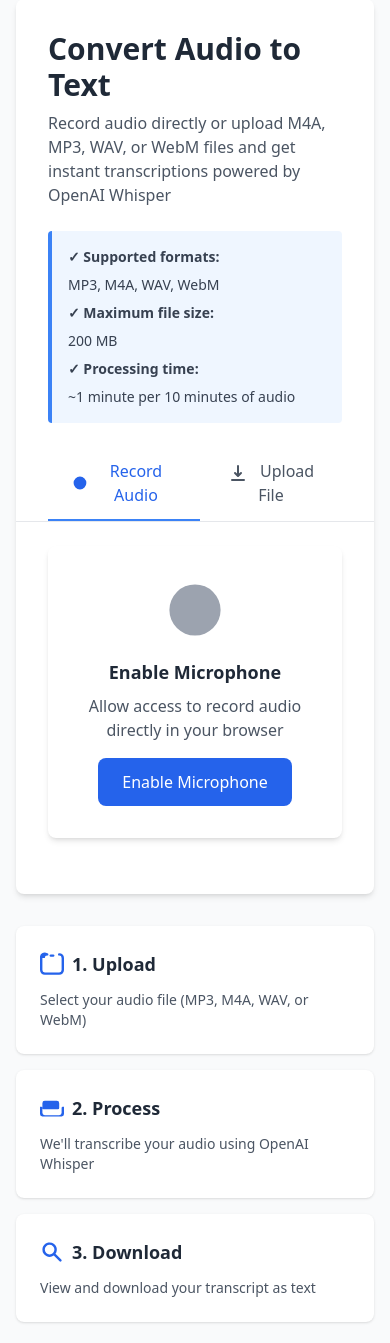
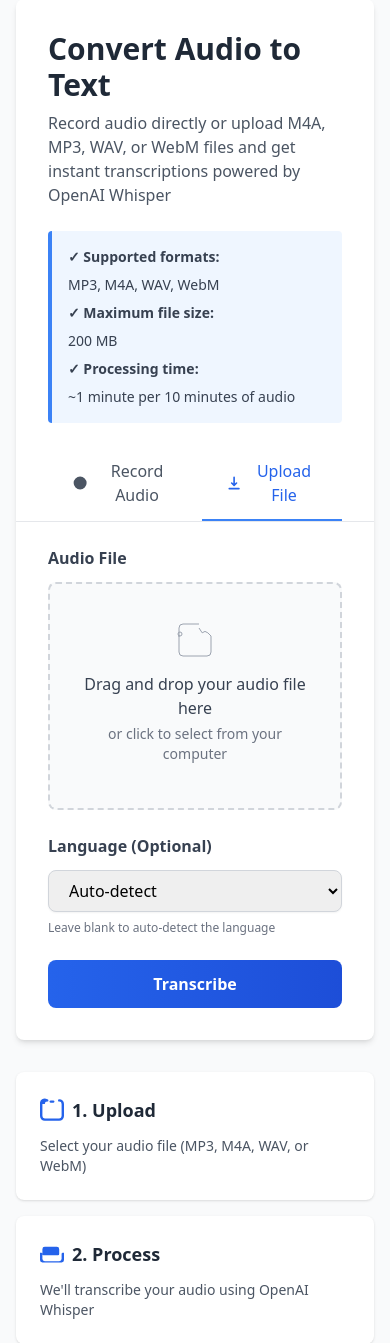
Before and after one commit to mike576/cikkiro, a Flask app: page / in a window 390 px wide. Shown: the part 177-1520 px from the top of the page. Run offline with Flask 3, Linux system fonts and the light colour scheme; the visitor is signed in with stand-in values (Sample User, id 1); parts of the project's set-up code (start-up, migrations or seed data) failed here and were passed over; some libraries are stand-ins or nearby versions.

Commit message:
Fix mobile audio file upload discoverability - default to Upload File tab
Changed default tab from screen-size-based selection to always show Upload File tab.
This ensures mobile users on Android and iOS can immediately upload existing audio files.

The file picker automatically opens the device's native audio recorder or file browser:
- Android: Opens file manager or voice recorder app via capture=microphone attribute
- iOS: Opens Files app or built-in Voice Memos app

Users can still click Record Audio tab to record new audio if preferred.

🤖 Generated with Claude Code

```diff
--- a/app/templates/index.html
+++ b/app/templates/index.html
@@ -19,13 +19,13 @@
 
         <!-- Tab Navigation -->
         <div class="flex border-b border-gray-200 mb-6 -mx-8 px-8">
-            <button id="tab-record" class="tab-button active px-6 py-3 font-medium text-blue-600 border-b-2 border-blue-600 flex items-center hover:text-blue-700 transition-colors">
+            <button id="tab-record" class="tab-button px-6 py-3 font-medium text-gray-600 border-b-2 border-transparent hover:text-blue-600 transition-colors flex items-center">
                 <svg class="inline w-5 h-5 mr-2" fill="currentColor" viewBox="0 0 20 20">
                     <path d="M10 18a8 8 0 100-16 8 8 0 000 16zM9.555 7.168A1 1 0 008 8v4a1 1 0 001.555.832l3-2a1 1 0 000-1.664l-3-2z"></path>
                 </svg>
                 Record Audio
             </button>
-            <button id="tab-upload" class="tab-button px-6 py-3 font-medium text-gray-600 border-b-2 border-transparent hover:text-blue-600 transition-colors">
+            <button id="tab-upload" class="tab-button active px-6 py-3 font-medium text-blue-600 border-b-2 border-blue-600 hover:text-blue-700 transition-colors flex items-center">
                 <svg class="inline w-5 h-5 mr-2" fill="currentColor" viewBox="0 0 20 20">
                     <path fill-rule="evenodd" d="M3 17a1 1 0 011-1h12a1 1 0 110 2H4a1 1 0 01-1-1zm3.293-7.707a1 1 0 011.414 0L9 10.586V3a1 1 0 112 0v7.586l1.293-1.293a1 1 0 111.414 1.414l-3 3a1 1 0 01-1.414 0l-3-3a1 1 0 010-1.414z" clip-rule="evenodd"></path>
                 </svg>
@@ -34,7 +34,7 @@
         </div>
 
         <!-- Recording Tab Content -->
-        <div id="record-panel" class="tab-panel">
+        <div id="record-panel" class="tab-panel hidden">
             <div class="bg-white rounded-lg shadow-md p-8 mb-6">
                 <!-- Microphone Permission -->
                 <div id="permission-request" class="text-center">
@@ -105,7 +105,7 @@
         </div>
 
         <!-- Upload File Tab Content -->
-        <div id="upload-panel" class="tab-panel hidden">
+        <div id="upload-panel" class="tab-panel">
             <form method="POST" action="{{ url_for('main.upload') }}" enctype="multipart/form-data" id="upload-form">
                 {{ form.hidden_tag() }}
 
@@ -289,12 +289,9 @@
         }
     }
 
-    // Auto-select tab based on screen size
-    if (window.innerWidth < 768) {
-        switchTab('record');  // Mobile: default to recording
-    } else {
-        switchTab('upload');  // Desktop: default to file upload
-    }
+    // Default to upload tab on all devices
+    // Users can easily switch to Record tab if they want to record new audio
+    switchTab('upload');
 
     // ==================== MediaRecorder State ====================
     let mediaRecorder = null;
```
